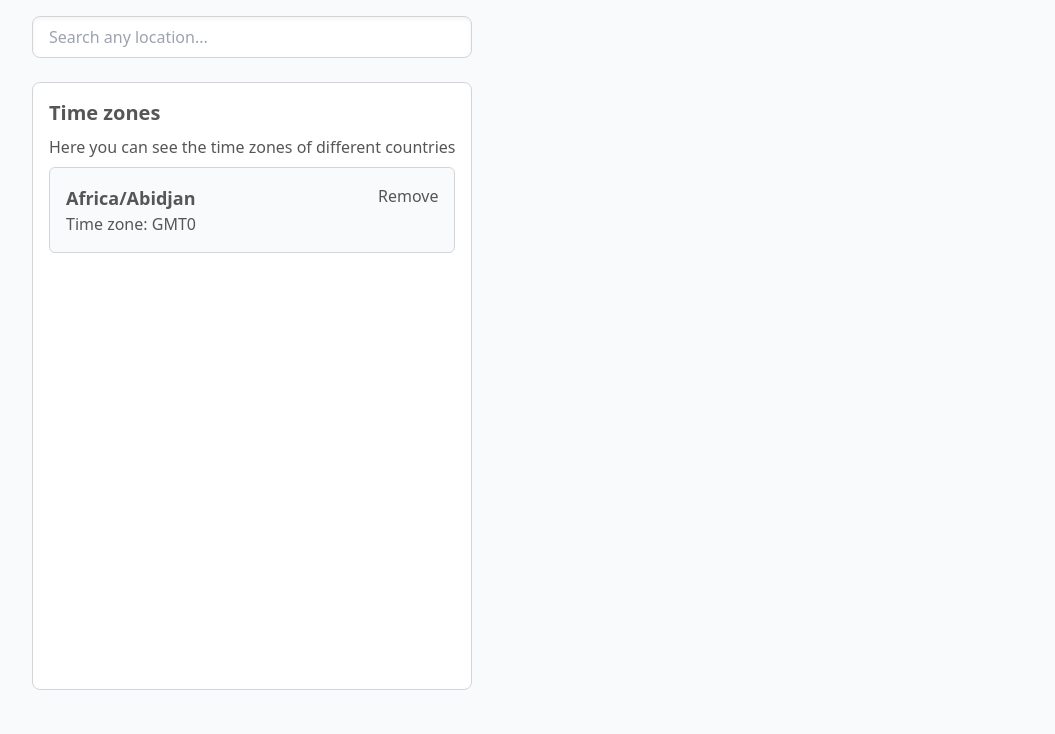
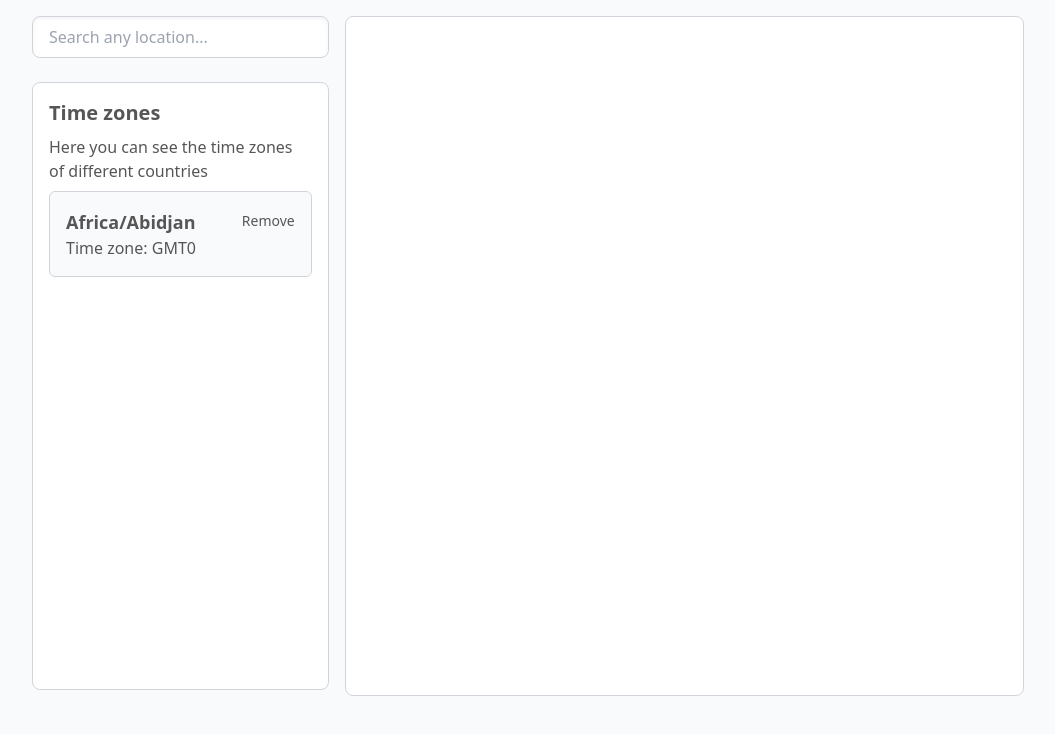
Before and after one commit to EdwinSaucedoMX/timeline-preview, a SvelteKit app: page / in a window 1280 px wide. Shown: the top 734 px of the page, without its empty margins (112-1167 px from the left). Built offline with nearby package versions, Linux system fonts and the light colour scheme.

Commit message:
feat: add dialog modal to alert user and warning icon

```diff
--- /dev/null
+++ b/src/components/dialog.svelte
@@ -0,0 +1,22 @@
+<script>
+	export let title = 'Insert a title here';
+</script>
+
+<section
+	class="fixed w-dvw h-dvh bg-black bg-opacity-30 top-0
+left-0 grid place-content-center"
+	{...$$restProps}
+>
+	<section
+		class="w-[28rem] bg-primary-foreground rounded-md h-[80dvh] flex flex-col p-4 justify-start"
+	>
+		<h2 class="font-semibold text-2xl text-center">{title}</h2>
+		<br />
+		<section class="grow">
+			<slot name="content" />
+		</section>
+		<section class="w-full flex justify-between h-16">
+			<slot name="footer" />
+		</section>
+	</section>
+</section>
--- /dev/null
+++ b/src/icons/caution.svelte
@@ -0,0 +1,24 @@
+<script>
+	export let size = '1.5rem';
+	export let fill = '#9e9e9e';
+</script>
+
+<svg
+	xmlns="http://www.w3.org/2000/svg"
+	width={size}
+	height={size}
+	viewBox="0 0 24 24"
+	stroke-width="1.5"
+	fill="none"
+	stroke-linecap="round"
+	stroke-linejoin="round"
+	class="m-auto"
+	{...$$restProps}
+>
+	<path d="M0 0h24v24H0z" stroke="none" />
+	<path
+		d="M12 1.67c.95 0 1.84.47 2.39 1.25l.1.16 8.12 13.54A2.91 2.91 0 0 1 20.3 21H3.87a2.91 2.91 0 0 1-2.58-4.2l.1-.18L9.5 3.07a2.91 2.91 0 0 1 2.5-1.4zM12.01 15h-.13a1 1 0 0 0 0 2h.25a1 1 0 0 0 0-2H12zM12 8a1 1 0 0 0-1 .88v4.24a1 1 0 0 0 2 0V8.88A1 1 0 0 0 12 8z"
+		{fill}
+		stroke="none"
+	/>
+</svg>
--- a/src/routes/+page.svelte
+++ b/src/routes/+page.svelte
@@ -1,6 +1,8 @@
 <script>
+	import Dialog from '../components/dialog.svelte';
 	import SearchBar from '../components/search-bar.svelte';
 	import moment from 'moment-timezone';
+	import Caution from '../icons/caution.svelte';
 	const userGuessZone = moment.tz.guess();
 	const userZone = moment.tz(userGuessZone);
 	const name = userZone.tz() ?? '';
@@ -32,7 +34,7 @@
 	<meta name="description" content="Time zones preview" />
 </svelte:head>
 
-<section class="flex relative min-h-[95dvh]">
+<section class="flex relative min-h-[95dvh] gap-4">
 	<section id="search-section" class="flex flex-col gap-6 relative">
 		<SearchBar on:found={(val) => addZone(val.detail)} />
 		<section
@@ -42,7 +44,9 @@
 			<h1 class="font-bold text-xl">Time zones</h1>
 			<p class="font-thin">Here you can see the time zones of different countries</p>
 			{#each selectedZones as zone}
-				<section class="flex content-between border border-border p-4 rounded-md bg-background">
+				<section
+					class="flex content-between border border-border gap-4 p-4 rounded-md bg-background"
+				>
 					<section class="grow">
 						<h2 class="font-bold text-lg">
 							{zone.name}
@@ -51,15 +55,41 @@
 						<p class="font-extralight">Time zone: GMT{zone.GMT}</p>
 					</section>
 					<section class="shrink grow-0 font-thin">
-						<p class="hover:text-primary cursor-pointer" on:click={() => removeZone(zone)}>
+						<button
+							class="hover:text-primary text-sm cursor-pointer"
+							on:click={() => removeZone(zone)}
+						>
 							Remove
-						</p>
+						</button>
 					</section>
 				</section>
 			{/each}
 		</section>
 	</section>
+	<section
+		id="zones-box"
+		class="h-[85dvh] w-full border-border border p-4 rounded-lg text-secondary flex flex-col gap-2 bg-background-foreground"
+	></section>
 </section>
+
+<!-- <Dialog title="Warning!">
+	<section slot="content" class="w-full h-full">
+		<section class="flex pb-16 flex-col content-evenly min-h-full flex-wrap">
+			<Caution size="180" fill="#ffaa22" />
+			<p class="max-h-16">Are you sure to delete your current location?</p>
+		</section>
+	</section>
+	<section slot="footer" class="w-full flex *:grow gap-4 h-16 *:transition-all">
+		<button
+			class="bg-primary-foreground hover:bg-secondary hover:text-primary-foreground text-secondary shadow-md rounded-md p-2"
+			>No, go back!</button
+		>
+		<button
+			class="bg-primary text-white rounded-md p-2 hover:bg-secondary hover:text-primary-foreground"
+			>Yes, delete it!</button
+		>
+	</section>
+</Dialog> -->
 
 <style lang="postcss">
 </style>
```
